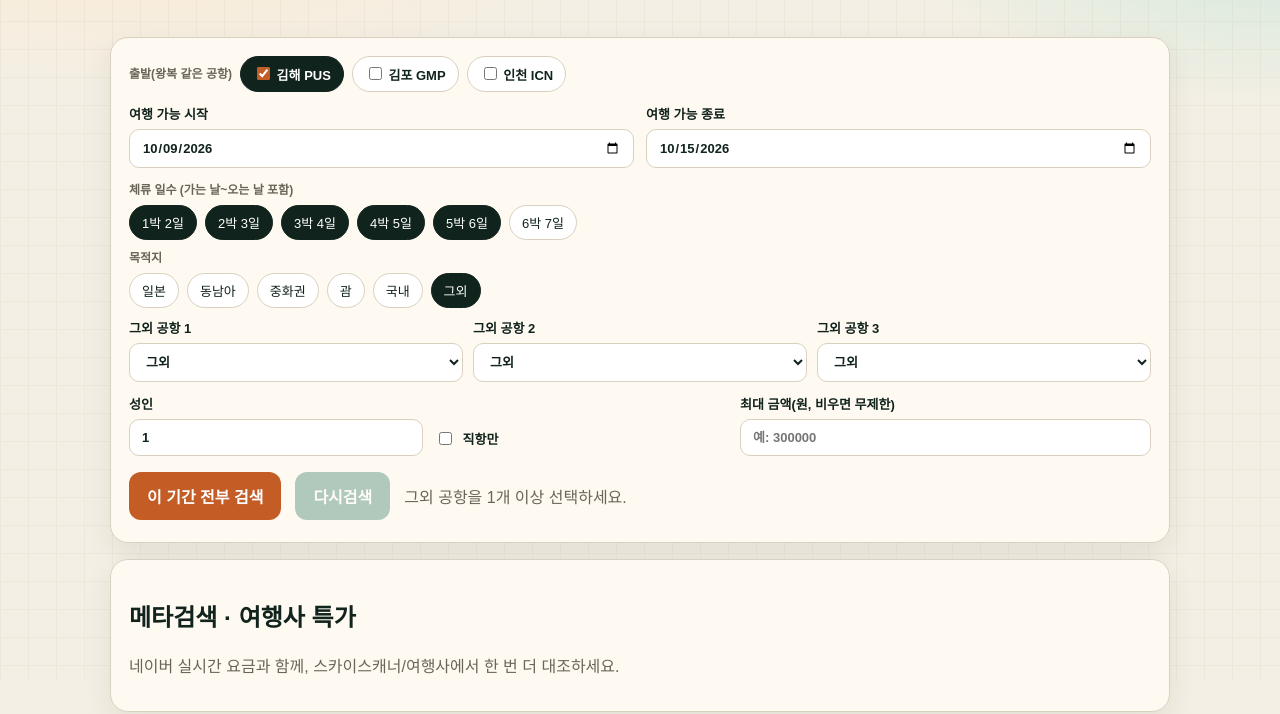
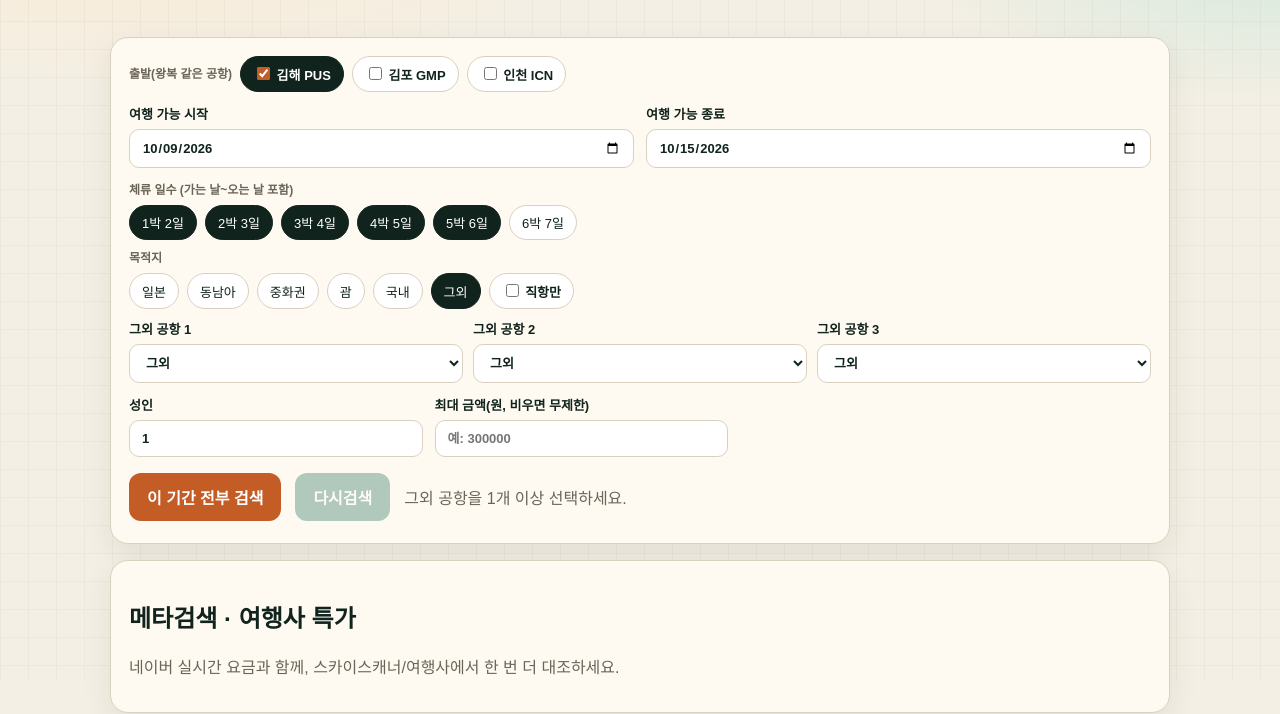
Before and after one commit to kanraaac/window-fare, a website: page public/index.html in a window 1280 px wide. Shown: the part 119-833 px from the top of the page. Drawn offline with Linux system fonts and the light colour scheme; no server answers.

Commit message:
Move 직항만 next to 그외

```diff
--- a/public/index.html
+++ b/public/index.html
@@ -51,6 +51,7 @@
           <button type="button" class="chip" data-region="pacific">괌</button>
           <button type="button" class="chip" data-region="domestic">국내</button>
           <button type="button" class="chip on" data-region="other" id="other-chip">그외</button>
+          <label class="chip check-chip"><input type="checkbox" id="nonstop" /> 직항만</label>
         </div>
         <div id="other-air-wrap" class="other-air-wrap">
           <label>그외 공항 1
@@ -69,7 +70,6 @@
         <label>성인
           <input type="number" id="adults" min="1" max="9" value="1" />
         </label>
-        <label class="checkline"><input type="checkbox" id="nonstop" /> 직항만</label>
         <label>최대 금액(원, 비우면 무제한)
           <input type="number" id="max-price" min="0" step="10000" placeholder="예: 300000" />
         </label>
@@ -134,3 +134,9 @@
   </script>
 </body>
 </html>
+);
+      if (wrap) wrap.classList.remove("hidden");
+    })();
+  </script>
+</body>
+</html>
```
